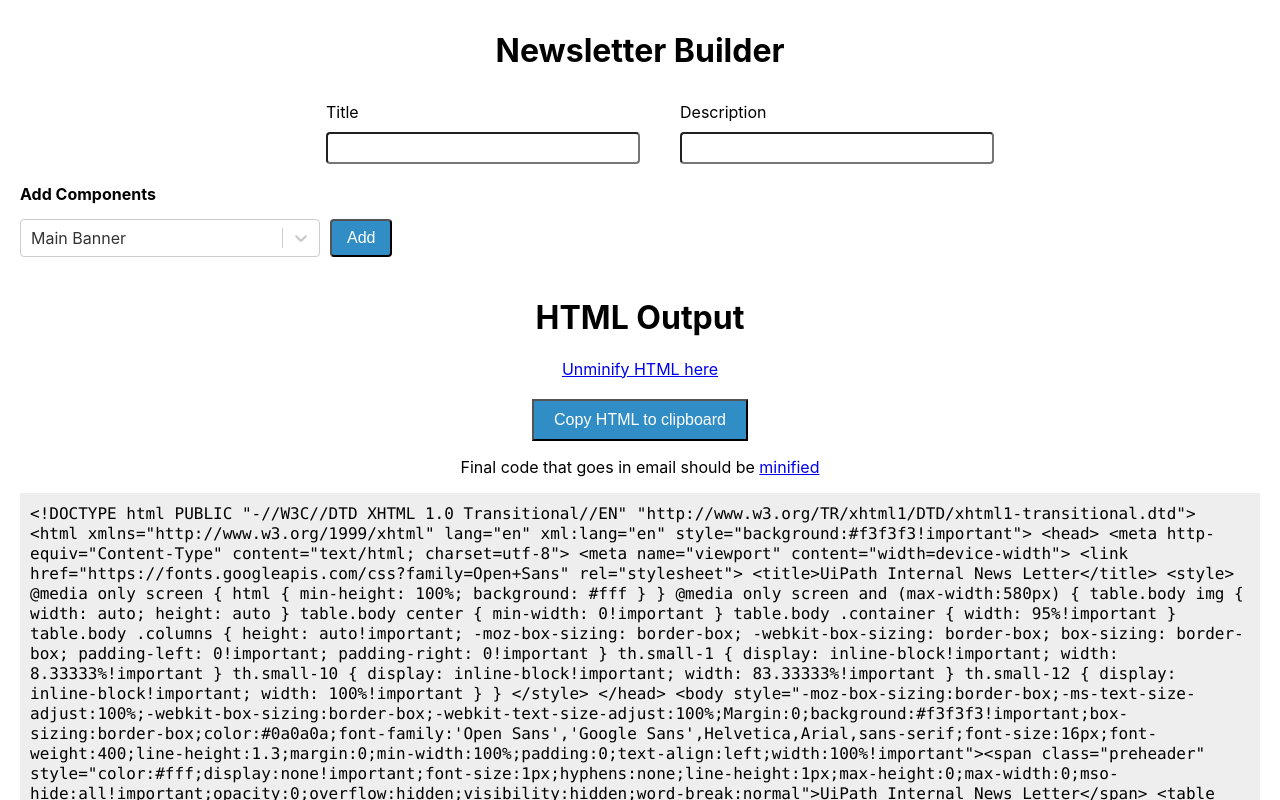
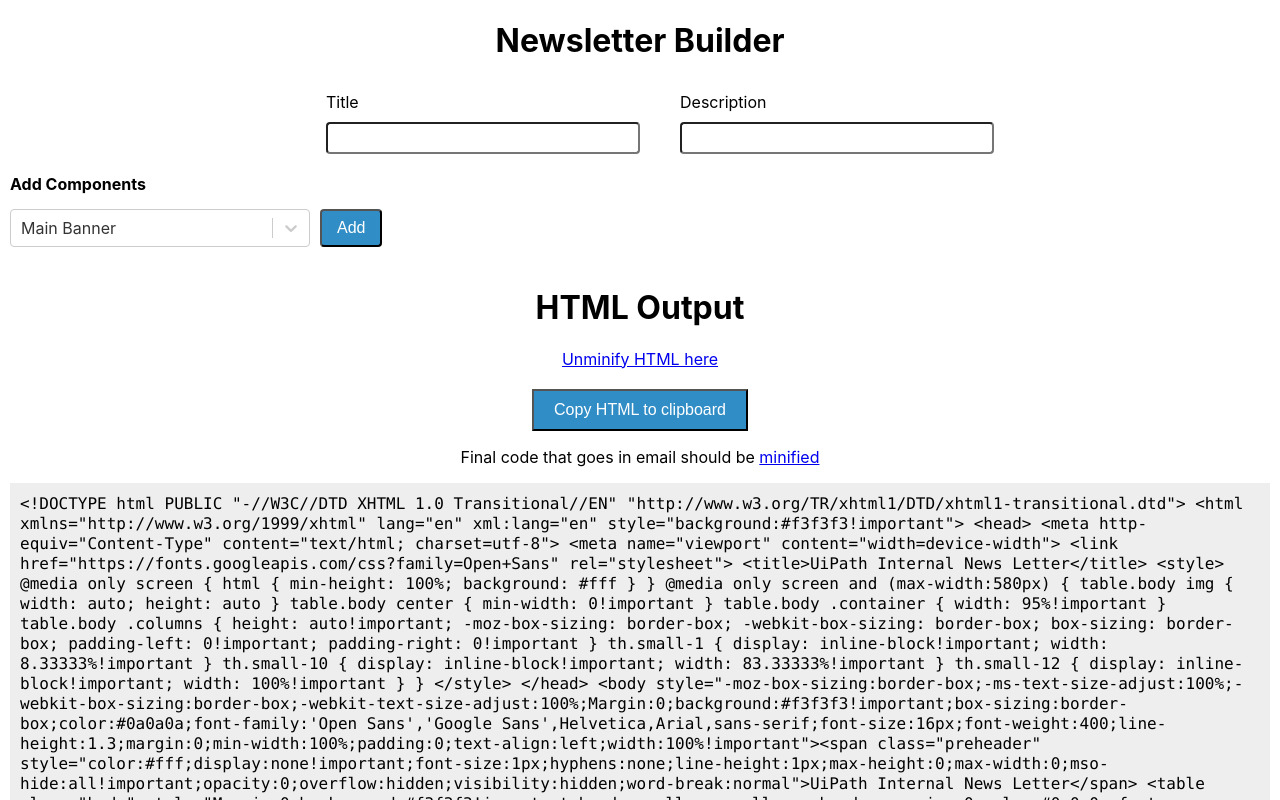
Before and after one commit to kurtpetrek/newsletter-builder, a React (Create React App) app: page / in a window 1280 px wide. Shown: the top 800 px of the page. Built offline with nearby package versions, Linux system fonts and the light colour scheme.

Commit message:
removes body padding

```diff
--- a/src/index.css
+++ b/src/index.css
@@ -2,7 +2,7 @@
 
 body {
   margin: 0;
-  padding: 10px;
+  padding: 0px;
   font-family: -apple-system, BlinkMacSystemFont, "Segoe UI", "Roboto", "Oxygen",
     "Ubuntu", "Cantarell", "Fira Sans", "Droid Sans", "Helvetica Neue",
     sans-serif;
```
